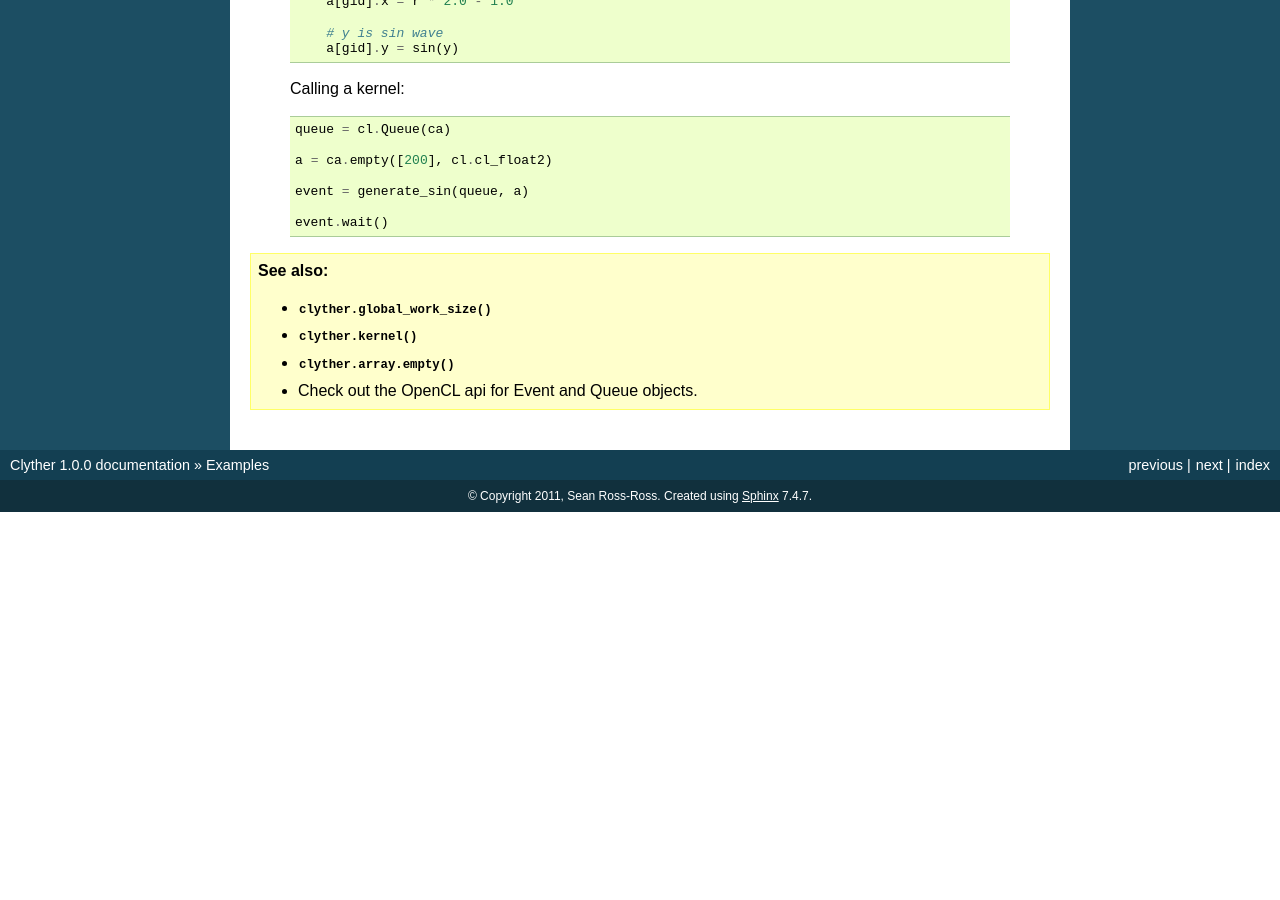
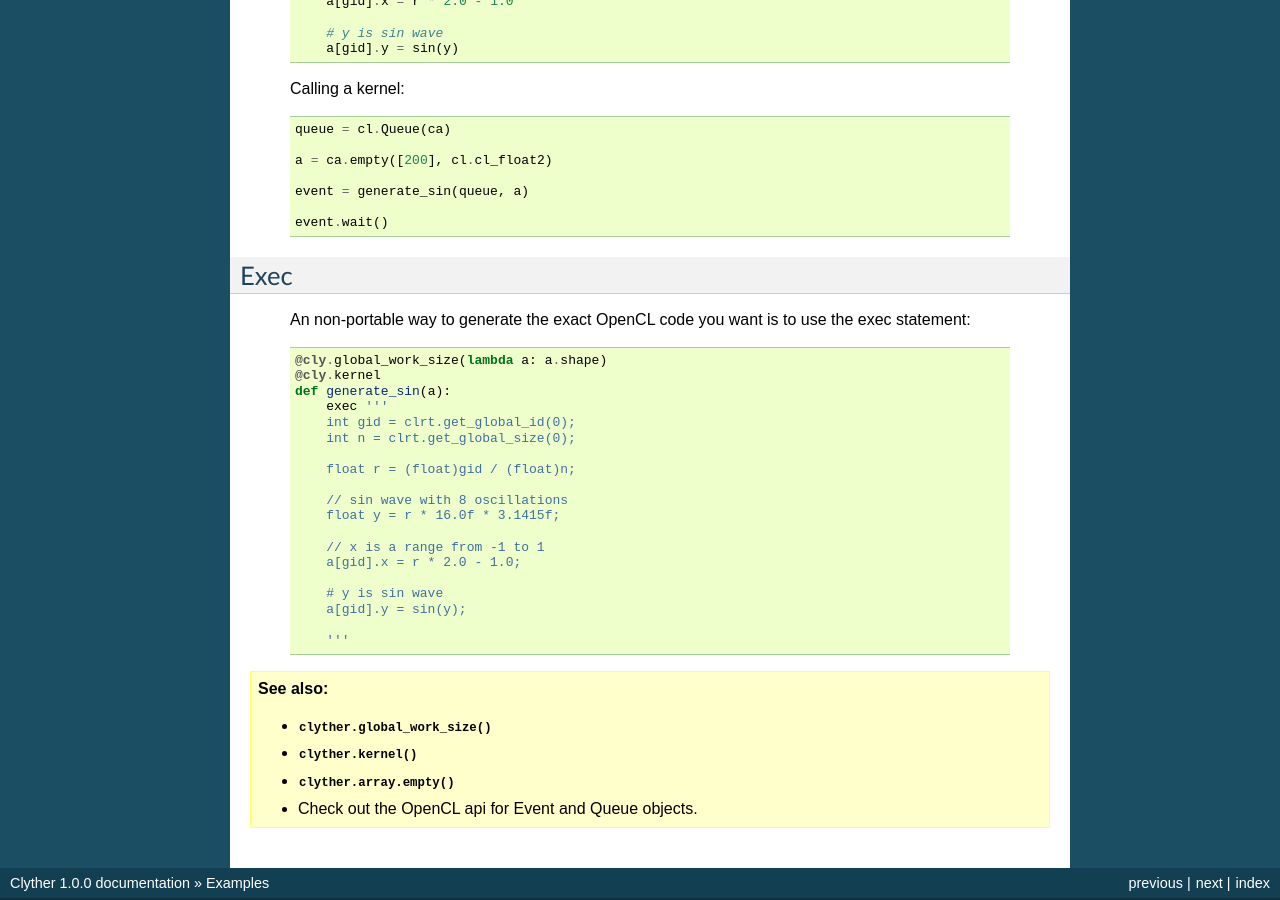
Before and after one commit to srossross/Clyther, a Sphinx documentation site: the page built from doc/examples.rst, in a window 1280 px wide and 900 px high, scrolled down 1361 px. Built offline with Sphinx 7.4.7, drawn with Linux system fonts in a browser that asks for light colours; pages that are not in the unit, such as notebooks, are missing from menus; before the commit the page ends 1873 px from its top, so only the background shows below that.

```diff
--- a/doc/api.rst
+++ b/doc/api.rst
@@ -34,3 +34,7 @@ API
 
 .. automodule:: clyther.rttt
    :members:
+
+
+.. automodule:: clyther.pipeline
+   :members: create_kernel_source
--- a/doc/examples.rst
+++ b/doc/examples.rst
@@ -99,6 +99,31 @@ Kernels
 
 
 
+Exec
+--------
+
+    An non-portable way to generate the exact OpenCL code you want is to use the exec statement::
+
+        @cly.global_work_size(lambda a: a.shape)
+        @cly.kernel
+        def generate_sin(a):
+            exec '''
+            int gid = clrt.get_global_id(0);
+            int n = clrt.get_global_size(0);
+
+            float r = (float)gid / (float)n;
+
+            // sin wave with 8 oscillations
+            float y = r * 16.0f * 3.1415f;
+
+            // x is a range from -1 to 1
+            a[gid].x = r * 2.0 - 1.0;
+
+            # y is sin wave
+            a[gid].y = sin(y);
+
+            '''
+
 .. seealso::
 
     * :func:`clyther.global_work_size`
```
Also changed, not shown: doc/contributing.rst (+69 -0 lines), doc/index.rst (+19 -43 lines), 1 other file.
